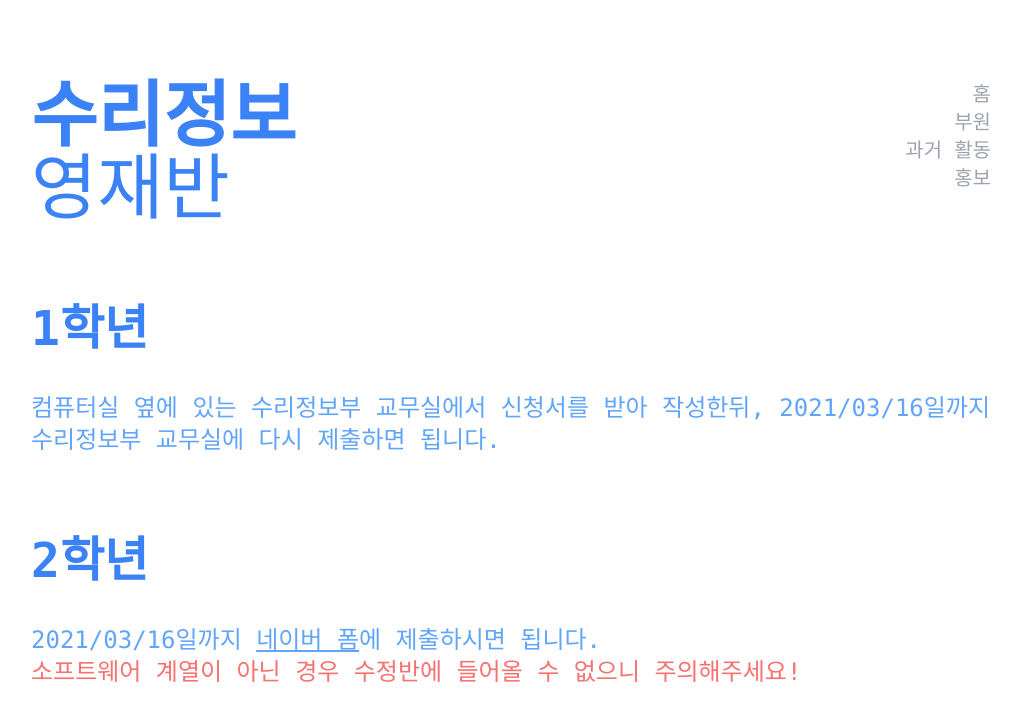
After one commit to arduinocc04/dghsMathInfoWebSite, a Flask app: page /howToEnroll in a window 1280 px wide. The commit adds this page. Shown: the top 721 px of the page, without its empty margins (129-1150 px from the left). Run offline with Flask 2, Linux system fonts and the light colour scheme.

Commit message:
preety completed

```diff
--- a/main.py
+++ b/main.py
@@ -10,13 +10,27 @@ def home():
 def team():
     return render_template('team.html')
 
+@app.route('/constructing')
+def constructing():
+    return render_template('constructing.html')
+
 @app.route('/recollection')
 def recollection():
-    return render_template('recollection.html')
+    #return render_template('recollection.html')
+    return redirect(url_for('constructing'))
 
 @app.route('/history')
 def history():
-    return render_template('history.html')
+    #return render_template('history.html')
+    return redirect(url_for('constructing'))
+
+@app.route('/howToEnroll')
+def howToEnroll():
+    return render_template('howToEnroll.html')
+
+@app.route('/promotion')
+def promotion():
+    return render_template('promotion.html')
 
 if __name__ == '__main__':
     app.run('0.0.0.0', 8080)
--- /dev/null
+++ b/templates/howToEnroll.html
@@ -0,0 +1,40 @@
+<!DOCTYPE html>
+<html>
+<head>
+    <title>수정반 가입방법</title>
+    <link href="https://unpkg.com/tailwindcss@^2/dist/tailwind.min.css" rel="stylesheet">
+    <script type="text/javascript"></script>
+</head>
+<body>
+    <div class="container mx-auto lg:px-20 xl:px-40">
+        <div class="container mx-auto mt-20">
+            <div class="grid grid-cols-3">
+                <div class="col-span-2">
+                    <a href="/dghsMathInfo">
+                        <p class="font-mono text-7xl font-black text-blue-500">수리정보</p>
+                        <p class="font-mono text-7xl font-light text-blue-500">영재반</p>
+                    </a>
+                </div>
+                <div id="navigator" class="">
+                    <p class="font-mono text-xl font-light text-gray-400 text-right hover:text-gray-600"><a href="/dghsMathInfo"">홈</a></p>
+                    <p class="font-mono text-xl font-light text-gray-400 text-right hover:text-gray-600"><a href="/team"">부원</a></p>
+                    <!--<p class="font-mono text-xl font-light text-gray-400 text-right hover:text-gray-600"><a href="/history"">역사</a></p>-->
+                    <p class="font-mono text-xl font-light text-gray-400 text-right hover:text-gray-600"><a href="/recollection"">과거 활동</a></p>
+                    <p class="font-mono text-xl font-light text-gray-400 text-right hover:text-gray-600"><a href="/promotion">홍보</a></p>
+                </div>
+            </div>
+        </div>
+
+        <div class="container mx-auto mt-20">
+            <p class="font-mono text-5xl font-black text-blue-500">1학년</p>
+            <p class="font-mono text-2xl font-medium text-blue-400 mt-10">컴퓨터실 옆에 있는 수리정보부 교무실에서 신청서를 받아 작성한뒤, 2021/03/16일까지 수리정보부 교무실에 다시 제출하면 됩니다.</p>
+        </div>
+
+        <div class="container mx-auto mt-20">
+            <p class="font-mono text-5xl font-black text-blue-500">2학년</p>
+            <p class="font-mono text-2xl font-medium text-blue-400 mt-10">2021/03/16일까지 <a class="underline" href="http://naver.me/FxLcAeXo">네이버 폼</a>에 제출하시면 됩니다.</p>
+            <p class="font-mono text-2xl font-medium text-red-400">소프트웨어 계열이 아닌 경우 수정반에 들어올 수 없으니 주의해주세요!</p>
+        </div>
+    </div>
+</body>
+</html>
```
Also changed, not shown: templates/constructing.html (added, +26 -0 lines), templates/home.html (+8 -4 lines), templates/promotion.html (added, +39 -0 lines), templates/team.html (+13 -3 lines), static/constructing.jpg (added), static/poster-donggun.png (added), templates/recollection.html (added), 1 other file.
